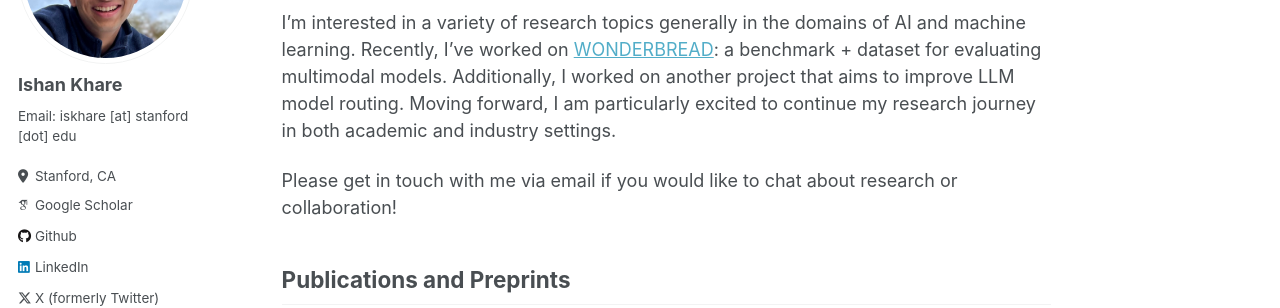
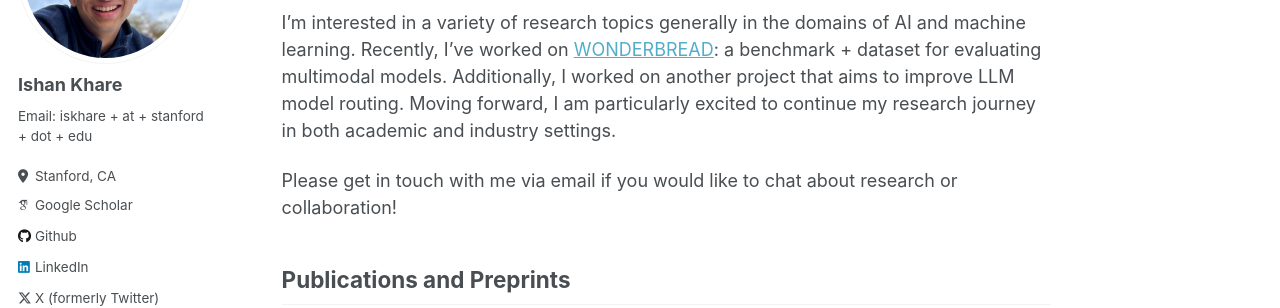
Before and after one commit to iskhare/iskhare.github.io, a Jekyll site: the page built from _pages/about.md, in a window 1280 px wide. Shown: the part 217-525 px from the top of the page. Built offline with Jekyll 4.4.1, drawn with Linux system fonts in a browser that asks for light colours; some web fonts are replaced.

```diff
--- a/_config.yml
+++ b/_config.yml
@@ -24,7 +24,7 @@ author:
   avatar           : "profile.png"
   name             : "Ishan Khare"
   pronouns         : # example: "she/her"
-  bio              : "Email: iskhare [at] stanford [dot] edu"
+  bio              : "Email: iskhare + at + stanford + dot + edu"
   location         : "Stanford, CA"
   employer         :
   uri              : # URL
```
